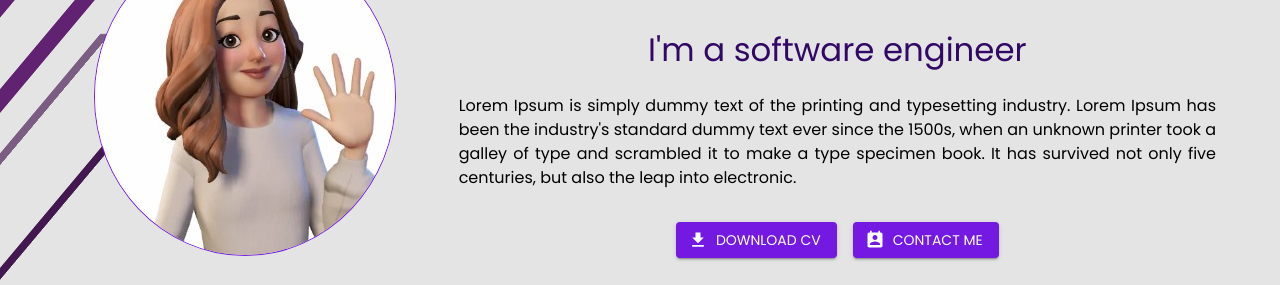
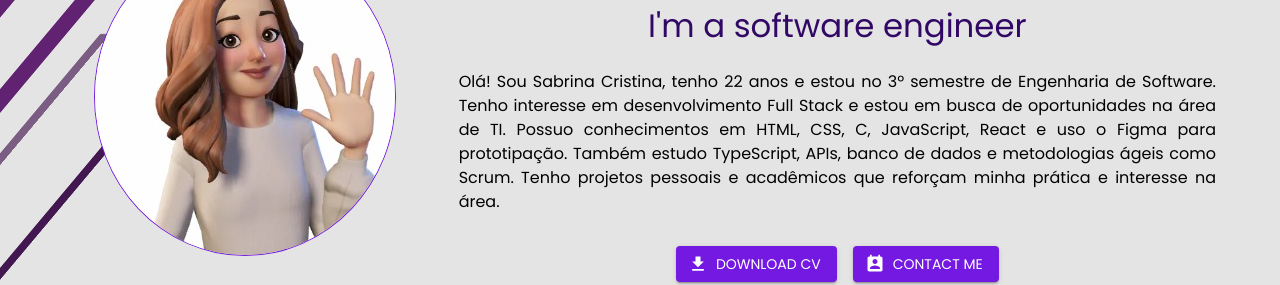
Before and after one commit to sabcriss/my-portifolio, a React (Vite) app: page / in a window 1280 px wide. Shown: the part 180-465 px from the top of the page. Built offline with nearby package versions, Linux system fonts and the light colour scheme.

Commit message:
hero att

```diff
--- a/src/pages/Home/sections/Hero/hero.tsx
+++ b/src/pages/Home/sections/Hero/hero.tsx
@@ -8,7 +8,7 @@ import { styled } from "@mui/system";
 
 const StyledHero = styled("div")(({ theme }) => ({
   backgroundColor: theme.palette.background.default,
-  minHeight: "70vh", // Usando minHeight em vez de height fixo
+  minHeight: "70vh",
   padding: theme.spacing(4),
   display: "flex",
   alignItems: "center",
@@ -16,8 +16,8 @@ const StyledHero = styled("div")(({ theme }) => ({
   zIndex: 1,
 
   [theme.breakpoints.down('sm')]: {
-    paddingTop: "80px", // Ajuste para telas pequenas
-    paddingBottom: "80px", // Adicionado para evitar sobreposição
+    paddingTop: "80px",
+    paddingBottom: "80px",
   },
 }));
 
@@ -30,16 +30,14 @@ const StyledImg = styled("img")({
 
 const Hero = () => {
   return (
-    <StyledHero>
-      <AnimatedBackground /> {/* Adiciona o fundo animado */}
+    <StyledHero id="about" data-aos="fade-up">
+      <AnimatedBackground />
       <Container>
         <Grid container spacing={4} alignItems="center">
-          {/* Imagem do Avatar */}
           <Grid item xs={12} md={5} lg={4} xl={3} textAlign="center">
             <StyledImg src={Avatar} alt="Avatar" />
           </Grid>
 
-          {/* Texto e Botões */}
           <Grid item xs={12} md={7} lg={8} xl={9}>
             <Typography variant="h2" textAlign="center" sx={{ mb: 2 }}>
               Sabrina Cristina
@@ -48,10 +46,12 @@ const Hero = () => {
               I'm a software engineer
             </Typography>
             <Typography variant="body1" textAlign="justify" sx={{ mb: 4 }}>
-              Lorem Ipsum is simply dummy text of the printing and typesetting industry. Lorem Ipsum has been the industry's standard dummy text ever since the 1500s, when an unknown printer took a galley of type and scrambled it to make a type specimen book. It has survived not only five centuries, but also the leap into electronic.
+              Olá! Sou Sabrina Cristina, tenho 22 anos e estou no 3º semestre de Engenharia de Software. Tenho interesse em desenvolvimento Full Stack e estou em busca de oportunidades na área de TI.
+
+              Possuo conhecimentos em HTML, CSS, C, JavaScript, React e uso o Figma para prototipação. Também estudo TypeScript, APIs, banco de dados e metodologias ágeis como Scrum. Tenho projetos pessoais e acadêmicos que reforçam minha prática e interesse na área.
+
             </Typography>
 
-            {/* Botões */}
             <Grid container spacing={2} justifyContent="center">
               <Grid item>
                 <Button
```
